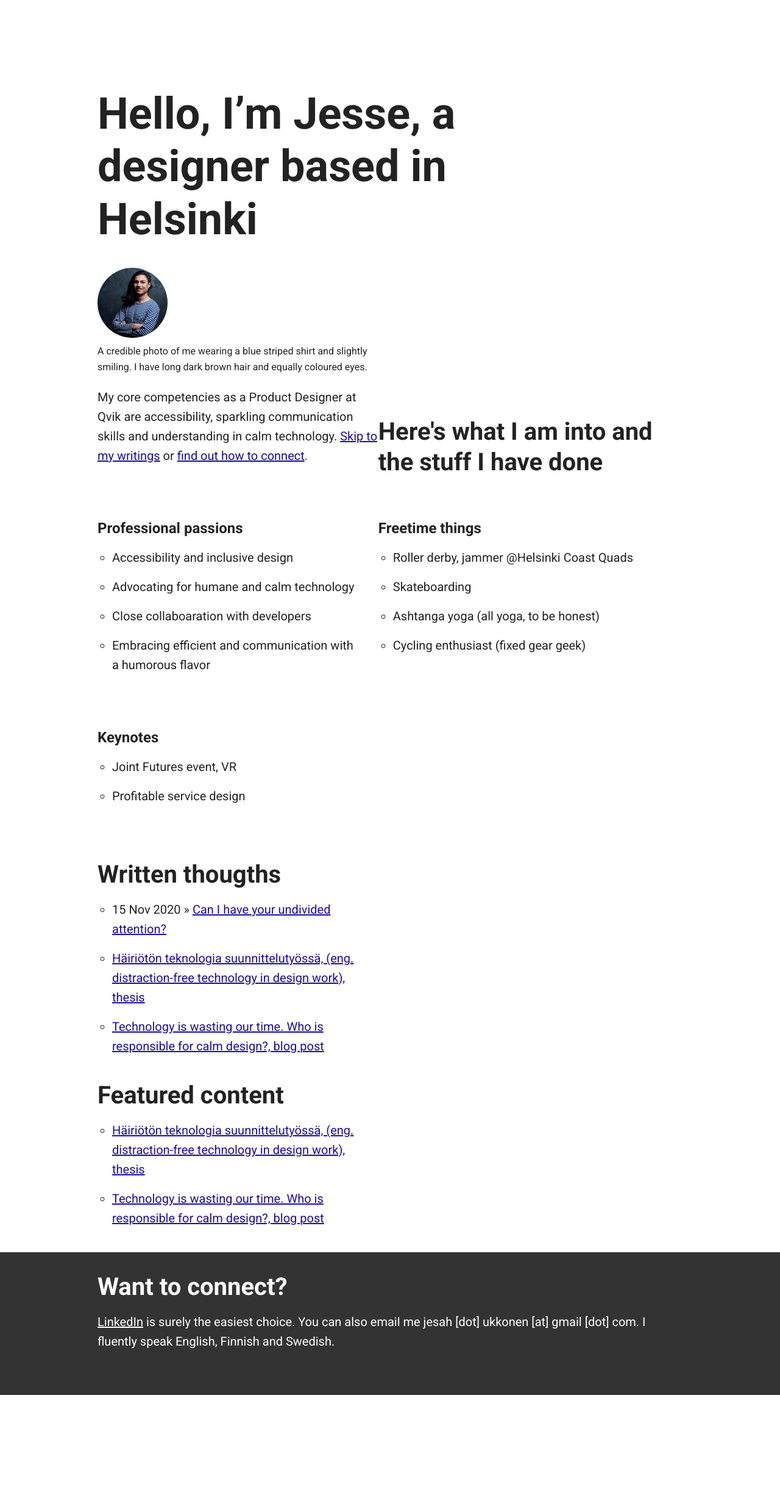
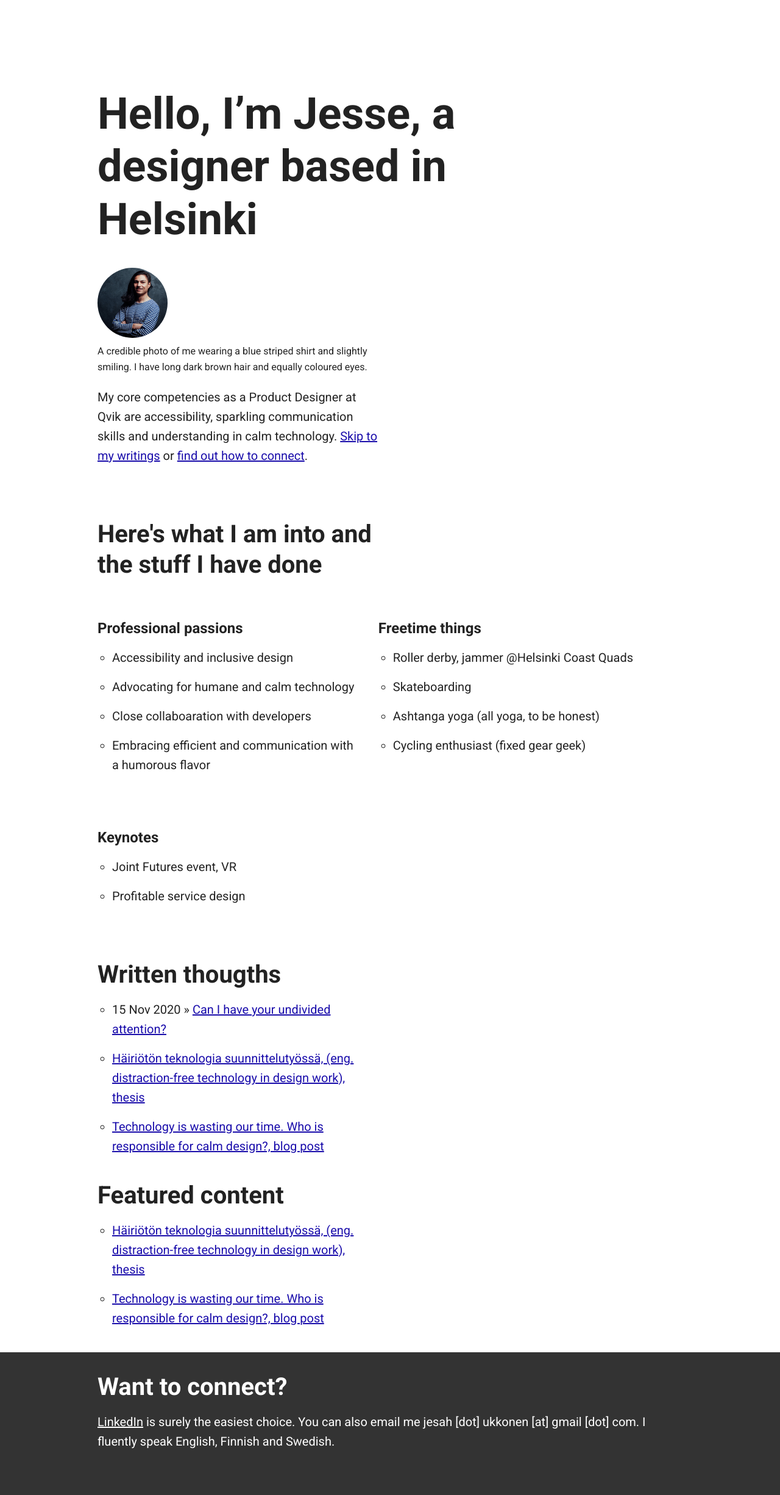
Before and after one commit to jesseu/jesseu.github.io, a Jekyll site: the page built from index.html, in a window 1280 px wide. Shown: the whole page at 61% size. Built offline with Jekyll 4.4.1, drawn with Linux system fonts in a browser that asks for light colours; before the commit the page ends 2287 px from its top, so only the background shows below that.

Commit message:
Update index.html

```diff
--- a/index.html
+++ b/index.html
@@ -14,8 +14,10 @@ title: Jesse Ukkonen
 	  <figcaption>A credible photo of me wearing a blue striped shirt and slightly smiling. I have long dark brown hair and equally coloured eyes.</figcaption>
 	</figure>
 
-	<div class="row, one-half column">
-		<p>My core competencies as a Product Designer at Qvik are accessibility, sparkling communication skills and understanding in calm technology. <a href="#writings">Skip to my writings</a> or <a href="#connect">find out how to connect</a>.</p>
+	<div class="row">
+		<div class="one-half column">
+			<p>My core competencies as a Product Designer at Qvik are accessibility, sparkling communication skills and understanding in calm technology. <a href="#writings">Skip to my writings</a> or <a href="#connect">find out how to connect</a>.</p>
+		</div>
 	</div>
 
 
```
